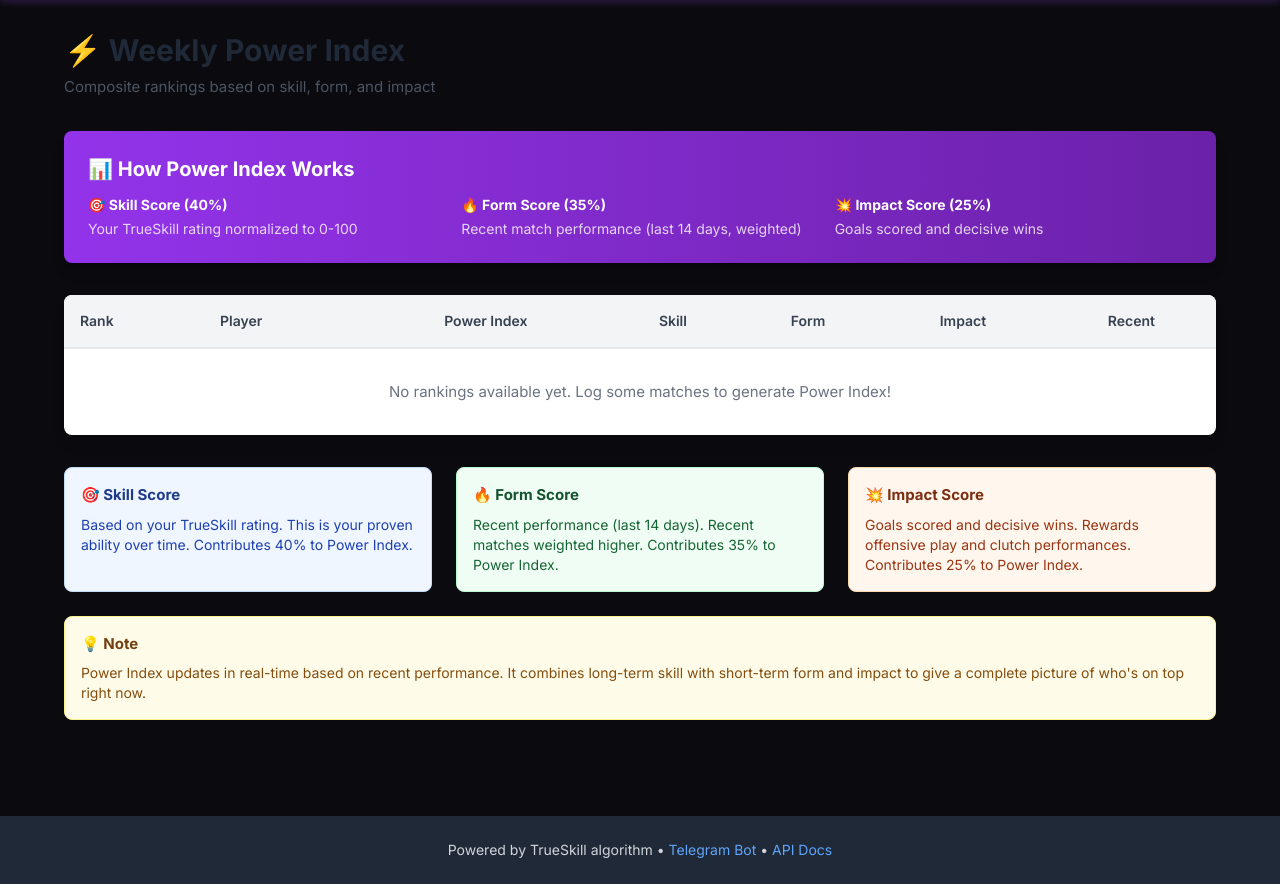
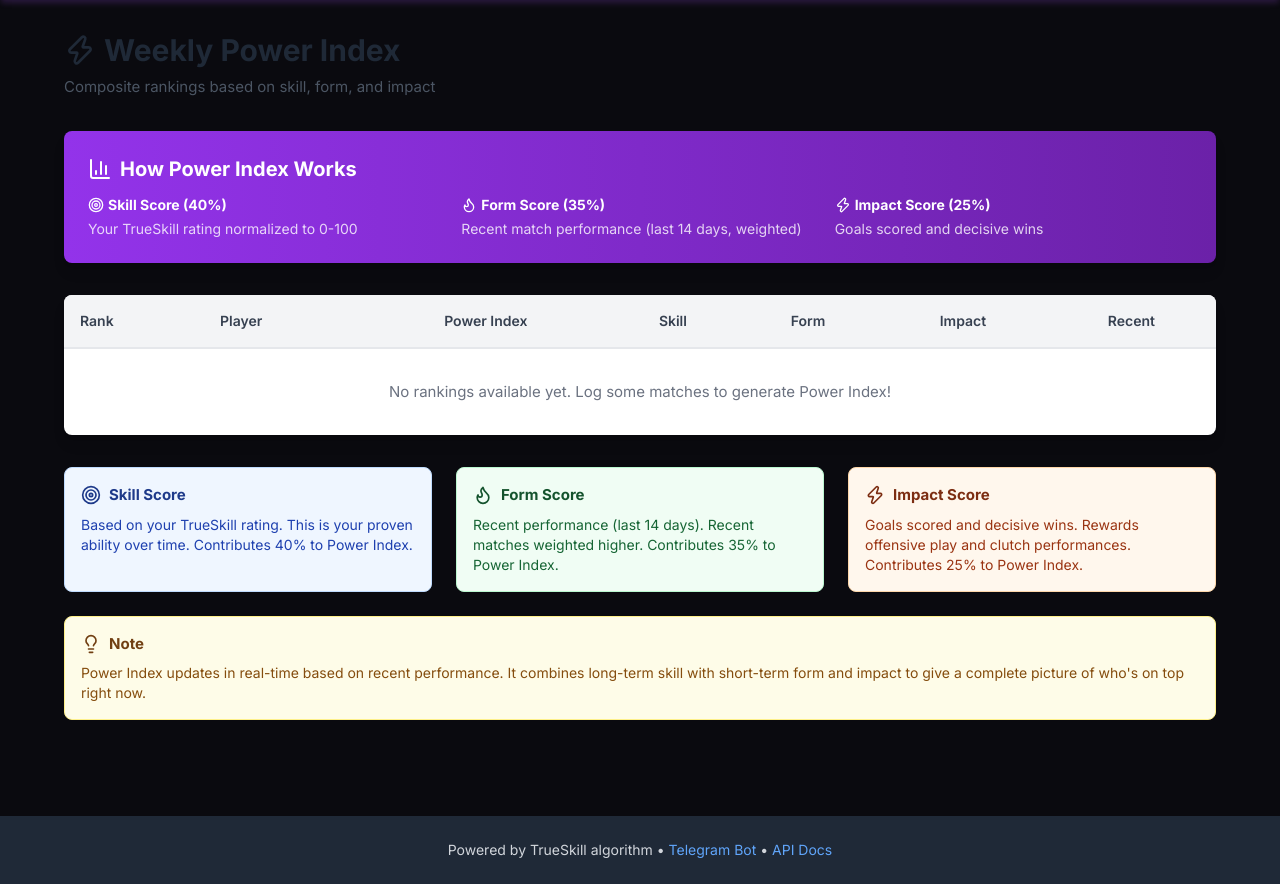
Before and after one commit to nkorobko/fifa-ranks, a FastAPI app: page /power-index in a window 1280 px wide. Shown: the part 72-956 px from the top of the page. Run offline with FastAPI, Linux system fonts and the light colour scheme; data that the repository does not hold is empty; some libraries are stand-ins or nearby versions.

Commit message:
Issue #27: Replace all emoji with Lucide icons
- Add Lucide icons CDN to base.html
- Replace emoji in all page headers with proper icon components
- Update empty states with icon graphics instead of emoji
- Replace medal emoji in rankings with icon components
- Add icon initialization after HTMX content swaps
- Remove all emoji from awards criteria section
- Update CTA buttons with inline icons
- Dramatically reduces 'AI-generated' aesthetic

```diff
--- a/backend/app/templates/base.html
+++ b/backend/app/templates/base.html
@@ -19,6 +19,9 @@
 
     <!-- HTMX -->
     <script src="https://unpkg.com/htmx.org@1.9.10"></script>
+
+    <!-- Lucide Icons -->
+    <script src="https://unpkg.com/lucide@latest"></script>
 
     <!-- Custom Color System -->
     <link rel="stylesheet" href="/static/css/colors.css">
@@ -64,7 +67,7 @@
             <div class="flex items-center justify-between">
                 <a href="/" class="flex items-center space-x-3 hover:opacity-80 transition-opacity">
                     <img src="/static/images/fc25-logo.png" alt="FC25" class="h-10" onerror="this.style.display='none'; this.nextElementSibling.style.display='inline';">
-                    <span class="text-3xl hidden">⚽</span>
+                    <i data-lucide="circle-dot" class="w-8 h-8 hidden"></i>
                     <h1 class="text-2xl font-bold">Ranks</h1>
                 </a>
                 <nav class="hidden md:flex space-x-6 items-center">
@@ -102,8 +105,8 @@
                 <a href="/matches" class="block hover:text-blue-200 font-medium">Matches</a>
                 <a href="/chemistry" class="block hover:text-blue-200 font-medium">Chemistry</a>
                 <button onclick="toggleDarkMode()" class="flex items-center space-x-2 hover:text-blue-200 font-medium w-full text-left">
-                    <span class="dark:hidden">🌙 Dark Mode</span>
-                    <span class="hidden dark:inline">☀️ Light Mode</span>
+                    <span class="dark:hidden flex items-center gap-2"><i data-lucide="moon" class="w-4 h-4"></i> Dark Mode</span>
+                    <span class="hidden dark:flex items-center gap-2"><i data-lucide="sun" class="w-4 h-4"></i> Light Mode</span>
                 </button>
             </nav>
         </div>
@@ -144,6 +147,16 @@
                 localStorage.theme = 'dark';
             }
         }
+
+        // Initialize Lucide icons on page load and after HTMX swaps
+        document.addEventListener('DOMContentLoaded', () => {
+            lucide.createIcons();
+        });
+
+        // Re-initialize icons after HTMX content swap
+        document.body.addEventListener('htmx:afterSwap', () => {
+            lucide.createIcons();
+        });
     </script>
 
     {% block extra_scripts %}{% endblock %}
--- a/backend/app/templates/log_match.html
+++ b/backend/app/templates/log_match.html
@@ -23,7 +23,7 @@
 <div class="max-w-4xl mx-auto">
     <!-- Page header -->
     <div class="mb-8">
-        <h2 class="text-3xl font-bold text-gray-800 dark:text-gray-100 mb-2">⚽ Log a Match</h2>
+        <h2 class="text-3xl font-bold text-gray-800 dark:text-gray-100 mb-2"><i data-lucide="circle-dot" class="w-8 h-8 inline"></i> Log a Match</h2>
         <p class="text-gray-600 dark:text-gray-400">Record the result of a 2v2 FIFA match</p>
     </div>
 
--- a/backend/app/templates/power_index.html
+++ b/backend/app/templates/power_index.html
@@ -6,24 +6,39 @@
 <div class="max-w-6xl mx-auto">
     <!-- Page header -->
     <div class="mb-8">
-        <h2 class="text-3xl font-bold text-gray-800 dark:text-gray-100 mb-2">⚡ Weekly Power Index</h2>
+        <h2 class="text-3xl font-bold text-gray-800 dark:text-gray-100 mb-2 flex items-center gap-2">
+            <i data-lucide="zap" class="w-8 h-8"></i>
+            Weekly Power Index
+        </h2>
         <p class="text-gray-600 dark:text-gray-400">Composite rankings based on skill, form, and impact</p>
     </div>
 
     <!-- Explanation card -->
     <div class="bg-gradient-to-r from-purple-600 to-purple-800 dark:from-purple-800 dark:to-gray-800 rounded-lg shadow-lg p-6 mb-8 text-white">
-        <h3 class="text-xl font-bold mb-3">📊 How Power Index Works</h3>
+        <h3 class="text-xl font-bold mb-3 flex items-center gap-2">
+            <i data-lucide="bar-chart-3" class="w-6 h-6"></i>
+            How Power Index Works
+        </h3>
         <div class="grid grid-cols-1 md:grid-cols-3 gap-4 text-sm">
             <div>
-                <div class="font-bold mb-1">🎯 Skill Score (40%)</div>
+                <div class="font-bold mb-1 flex items-center gap-1">
+                    <i data-lucide="target" class="w-4 h-4"></i>
+                    Skill Score (40%)
+                </div>
                 <div class="text-white/80">Your TrueSkill rating normalized to 0-100</div>
             </div>
             <div>
-                <div class="font-bold mb-1">🔥 Form Score (35%)</div>
+                <div class="font-bold mb-1 flex items-center gap-1">
+                    <i data-lucide="flame" class="w-4 h-4"></i>
+                    Form Score (35%)
+                </div>
                 <div class="text-white/80">Recent match performance (last 14 days, weighted)</div>
             </div>
             <div>
-                <div class="font-bold mb-1">💥 Impact Score (25%)</div>
+                <div class="font-bold mb-1 flex items-center gap-1">
+                    <i data-lucide="zap" class="w-4 h-4"></i>
+                    Impact Score (25%)
+                </div>
                 <div class="text-white/80">Goals scored and decisive wins</div>
             </div>
         </div>
@@ -49,8 +64,9 @@
                     <tr class="hover:bg-gray-50 dark:hover:bg-gray-700/50">
                         <!-- Rank -->
                         <td class="px-4 py-4 whitespace-nowrap">
-                            <span class="text-lg font-bold {% if loop.index == 1 %}rank-1{% elif loop.index == 2 %}rank-2{% elif loop.index == 3 %}rank-3{% else %}text-gray-700 dark:text-gray-300{% endif %}">
-                                {% if loop.index == 1 %}🥇 1{% elif loop.index == 2 %}🥈 2{% elif loop.index == 3 %}🥉 3{% else %}{{ loop.index }}{% endif %}
+                            <span class="text-lg font-bold {% if loop.index == 1 %}rank-1{% elif loop.index == 2 %}rank-2{% elif loop.index == 3 %}rank-3{% else %}text-gray-700 dark:text-gray-300{% endif %} flex items-center gap-1">
+                                {% if loop.index <= 3 %}<i data-lucide="medal" class="w-5 h-5"></i>{% endif %}
+                                {{ loop.index }}
                             </span>
                         </td>
 
@@ -130,7 +146,10 @@
     <div class="mt-8 grid grid-cols-1 md:grid-cols-3 gap-6">
         <!-- Skill -->
         <div class="bg-blue-50 dark:bg-blue-900/20 border border-blue-200 dark:border-blue-800 rounded-lg p-4">
-            <h4 class="font-bold text-blue-900 dark:text-blue-300 mb-2">🎯 Skill Score</h4>
+            <h4 class="font-bold text-blue-900 dark:text-blue-300 mb-2 flex items-center gap-2">
+                <i data-lucide="target" class="w-5 h-5"></i>
+                Skill Score
+            </h4>
             <p class="text-sm text-blue-800 dark:text-blue-200">
                 Based on your TrueSkill rating. This is your proven ability over time. Contributes 40% to Power Index.
             </p>
@@ -138,7 +157,10 @@
 
         <!-- Form -->
         <div class="bg-green-50 dark:bg-green-900/20 border border-green-200 dark:border-green-800 rounded-lg p-4">
-            <h4 class="font-bold text-green-900 dark:text-green-300 mb-2">🔥 Form Score</h4>
+            <h4 class="font-bold text-green-900 dark:text-green-300 mb-2 flex items-center gap-2">
+                <i data-lucide="flame" class="w-5 h-5"></i>
+                Form Score
+            </h4>
             <p class="text-sm text-green-800 dark:text-green-200">
                 Recent performance (last 14 days). Recent matches weighted higher. Contributes 35% to Power Index.
             </p>
@@ -146,7 +168,10 @@
 
         <!-- Impact -->
         <div class="bg-orange-50 dark:bg-orange-900/20 border border-orange-200 dark:border-orange-800 rounded-lg p-4">
-            <h4 class="font-bold text-orange-900 dark:text-orange-300 mb-2">💥 Impact Score</h4>
+            <h4 class="font-bold text-orange-900 dark:text-orange-300 mb-2 flex items-center gap-2">
+                <i data-lucide="zap" class="w-5 h-5"></i>
+                Impact Score
+            </h4>
             <p class="text-sm text-orange-800 dark:text-orange-200">
                 Goals scored and decisive wins. Rewards offensive play and clutch performances. Contributes 25% to Power Index.
             </p>
@@ -155,7 +180,10 @@
 
     <!-- Note -->
     <div class="mt-6 bg-yellow-50 dark:bg-yellow-900/20 border border-yellow-200 dark:border-yellow-800 rounded-lg p-4">
-        <h4 class="font-bold text-yellow-900 dark:text-yellow-300 mb-2">💡 Note</h4>
+        <h4 class="font-bold text-yellow-900 dark:text-yellow-300 mb-2 flex items-center gap-2">
+            <i data-lucide="lightbulb" class="w-5 h-5"></i>
+            Note
+        </h4>
         <p class="text-sm text-yellow-800 dark:text-yellow-200">
             Power Index updates in real-time based on recent performance. It combines long-term skill with short-term form and impact to give a complete picture of who's on top right now.
         </p>
--- a/backend/app/templates/rankings.html
+++ b/backend/app/templates/rankings.html
@@ -6,7 +6,7 @@
 <div class="max-w-4xl mx-auto">
     <!-- Page header -->
     <div class="mb-8">
-        <h2 class="text-3xl font-bold text-gray-800 dark:text-gray-100 mb-2">🏆 Player Rankings</h2>
+        <h2 class="text-3xl font-bold text-gray-800 dark:text-gray-100 mb-2"><i data-lucide="trophy" class="w-8 h-8 inline"></i> Player Rankings</h2>
         <p class="text-gray-600 dark:text-gray-400">Based on TrueSkill rating algorithm</p>
     </div>
 
```
Also changed, not shown: backend/app/templates/awards.html (+35 -9 lines), backend/app/templates/chemistry.html (+12 -3 lines), backend/app/templates/home.html (+19 -10 lines), backend/app/templates/matches.html (+10 -6 lines), backend/app/templates/team_generator.html (+9 -3 lines).
